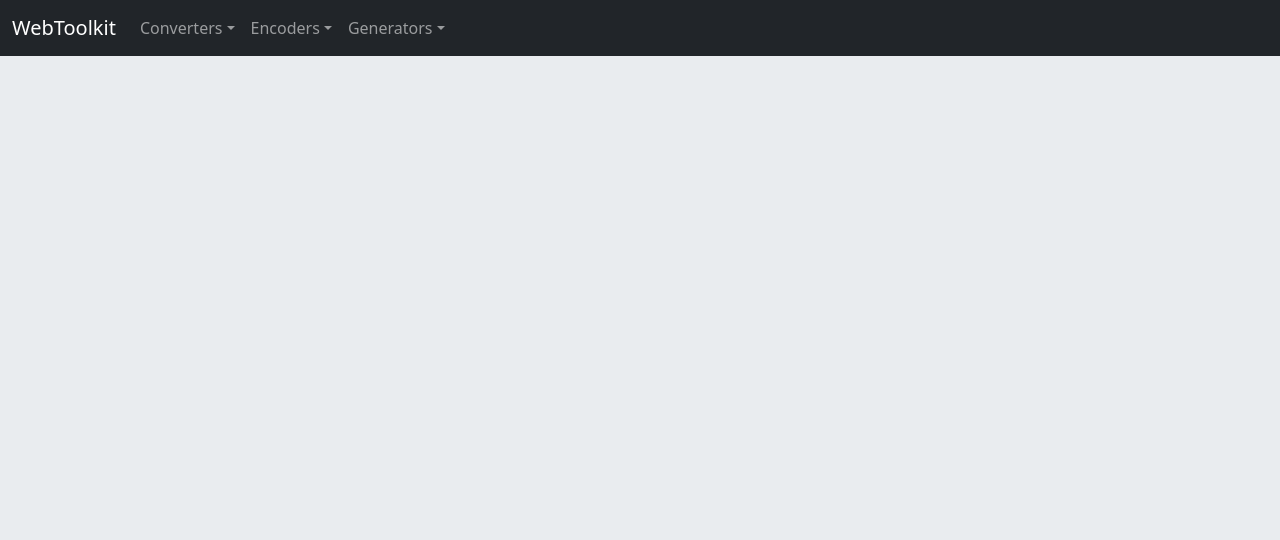
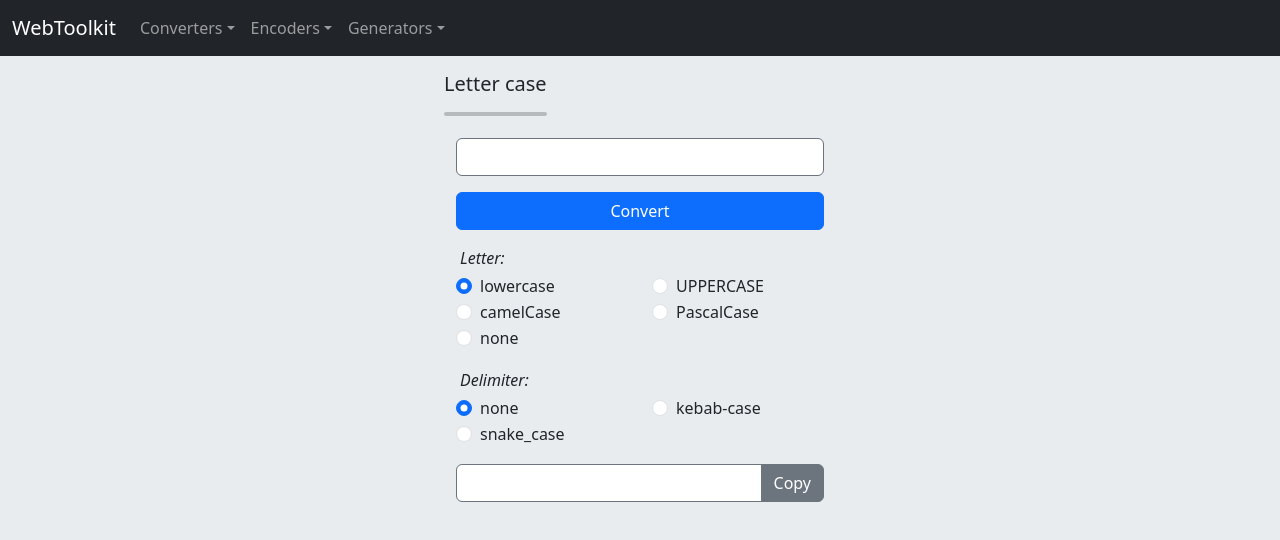
Before and after one commit to asylosoft/webtool, a Nuxt app: page /converter/lettercase in a window 1280 px wide. Shown: the top 540 px of the page. Built offline with nearby package versions, Linux system fonts and the light colour scheme.

Commit message:
add lettercase converter

```diff
--- /dev/null
+++ b/pages/converter/lettercase.vue
@@ -0,0 +1,136 @@
+<script setup lang="ts">
+import { ref } from 'vue'
+
+const title = 'Letter case';
+
+const inputString = ref('');
+const outputString = ref('');
+const lettercases = [
+  'lowercase',
+  'UPPERCASE',
+  'camelCase',
+  'PascalCase',
+  'none'
+];
+const delimitercases = [
+  'none',
+  'kebab-case',
+  'snake_case'
+]
+const pickedLetterCase = ref(lettercases[0]);
+const pickedDelimiterCase = ref (delimitercases[0]);
+
+const wordPattern = /(?:^\w|[A-Z]|\b\w)/g
+const spacesPattern = /\s+/g
+
+const convert = () => {
+  if (inputString.value) {
+    let outputValue = inputString.value;
+
+    const letterIndex = lettercases.indexOf(pickedLetterCase.value);
+    switch(letterIndex) {
+      case 0:
+        outputValue = inputString.value.toLowerCase();
+        break;
+      case 1:
+        outputValue = inputString.value.toUpperCase();
+        break;
+      case 2:
+        outputValue = inputString.value.replace(wordPattern, (word, index) => {
+                                return index === 0 ? word.toLowerCase() : word.toUpperCase();
+                              }).replace(spacesPattern, '');
+        break;
+      case 3:
+        outputValue = inputString.value.replace(wordPattern, (word, index) => {
+                                return word.toUpperCase();
+                              }).replace(spacesPattern, '');
+        break;
+      default:
+        break;
+    }
+
+    const delimiterIndex = delimitercases.indexOf(pickedDelimiterCase.value);
+    switch(delimiterIndex) {
+      case 1:
+        outputValue = outputValue.replace(wordPattern, (word, index) => {
+                                return index === 0 ? word : ` ${word}`;
+                              }).replace(spacesPattern, '-');
+        break;
+      case 2:
+        outputValue = outputValue.replace(wordPattern, (word, index) => {
+                                return index === 0 ? word : ` ${word}`;
+                              }).replace(spacesPattern, '_');
+        break;
+      default:
+        break;
+    }
+
+    outputString.value = outputValue;
+  }
+}
+</script>
+
+<template>
+  <div class="container-fluid">
+    <div class="row">
+      <div class="col col-sm-10 offset-sm-1 col-md-8 offset-md-2 col-lg-6 offset-lg-3 col-xl-4 offset-xl-4">
+
+        <PageHeader :title="title" />
+        <div class="container-fluid text-center">
+          <div class="row">
+            <div class="col">
+              <ToolInput v-model:input-value="inputString"/>
+            </div>
+          </div>
+          <div class="row mt-3">
+            <div class="d-grid col">
+              <button class="btn btn-primary" @click="convert">Convert</button>
+            </div>
+          </div>
+          <div class="row text-start mt-3">
+            <div class="col px-3">
+              <label><em>Letter:</em></label>
+            </div>
+          </div>
+          <div class="row row-cols-2 text-start mt-1">
+            <div class="col" v-for="lettercase in lettercases">
+              <div class="form-check">
+                <input class="form-check-input" type="radio" name="lettercase"
+                  :id="lettercase"
+                  :value="lettercase"
+                  v-model="pickedLetterCase">
+                <label class="form-check-label" :for="lettercase">
+                  {{ lettercase }}
+                </label>
+              </div>
+            </div>
+          </div>
+          <div class="row text-start mt-3">
+            <div class="col px-3">
+              <label><em>Delimiter:</em></label>
+            </div>
+          </div>
+          <div class="row row-cols-2 text-start mt-1">
+            <div class="col" v-for="delimitercase in delimitercases">
+              <div class="form-check">
+                <input class="form-check-input" type="radio" name="delimitercase"
+                  :id="delimitercase"
+                  :value="delimitercase"
+                  v-model="pickedDelimiterCase">
+                <label class="form-check-label" :for="delimitercase">
+                  {{ delimitercase }}
+                </label>
+              </div>
+            </div>
+          </div>
+          <div class="row mt-3">
+            <div class="col">
+              <ToolOutput :output-value="outputString"/>
+            </div>
+          </div>
+        </div>
+
+      </div>
+    </div>
+  </div>
+</template>
--- /dev/null
+++ b/pages/converters.vue
@@ -0,0 +1,7 @@
+<script setup lang="ts">
+const title = 'Converters';
+</script>
+
+<template>
+  <ToolList :title="title" />
+</template>
```
